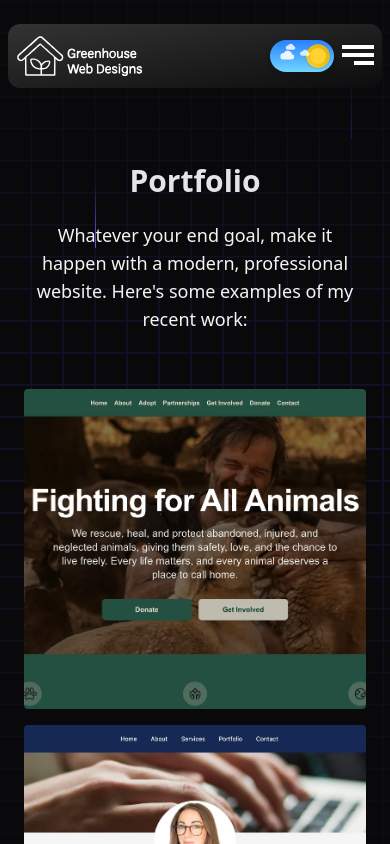
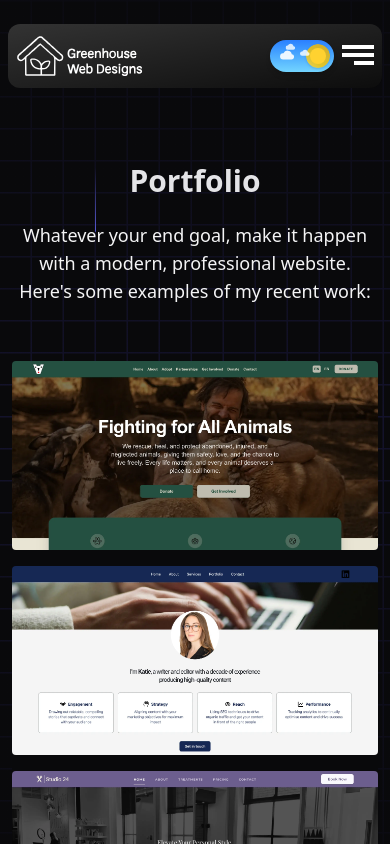
Before and after one commit to jacobadam/greenhousewebdesigns, a Next.js app: page /portfolio in a window 390 px wide. Shown: the top 844 px of the page. Built offline with nearby package versions, Linux system fonts and the light colour scheme.

Commit message:
update image w/h and update padding

```diff
--- a/src/app/portfolio/page.jsx
+++ b/src/app/portfolio/page.jsx
@@ -37,8 +37,8 @@ export default function Portfolio() {
   ];
 
   return (
-    <section className="pt-28 lg:pt-4 pb-20 relative bg-transparent grow">
-      <div className="w-full max-w-7xl px-6 lg:px-8 mx-auto py-12 lg:py-24">
+    <section className="pt-28 lg:pt-4 pb-8 relative bg-transparent grow">
+      <div className="w-full max-w-7xl px-3 lg:px-8 mx-auto py-12 lg:py-24">
         <div className="mb-8 text-center">
           <div className="flex items-center justify-between gap-5 flex-col mb-14">
             <h2 className="text-zinc-800 dark:text-zinc-200 text-3xl md:text-4xl xl:text-5xl font-semibold leading-snug">
@@ -50,7 +50,7 @@ export default function Portfolio() {
             </p>
           </div>
         </div>
-        <div className="grid grid-cols-1 md:grid-cols-2 gap-4 lg:gap-8 md:p-8 bg-zinc-100 dark:bg-zinc-950">
+        <div className="grid grid-cols-1 lg:grid-cols-2 gap-4 lg:gap-8 md:p-8 bg-zinc-100 dark:bg-zinc-950">
           {portfolioData.map(
             ({ src, altText, title, description, url }, id) => (
               <div
@@ -58,11 +58,12 @@ export default function Portfolio() {
                 className="relative overflow-hidden group rounded"
                 tabIndex={0}
               >
-                <div className="w-80 h-80">
+                <div className="relative flex items-center justify-center">
                   <Image
                     src={src}
                     alt={altText}
-                    fill
+                    width={600}
+                    height={600}
                     className="object-cover transition-all duration-700 group-hover:scale-110 group-focus-within:scale-110 group-active:scale-110"
                   />
                 </div>
```
